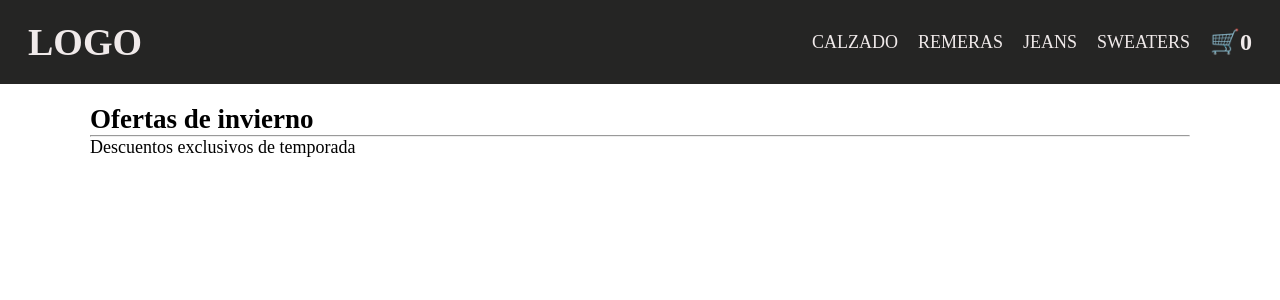
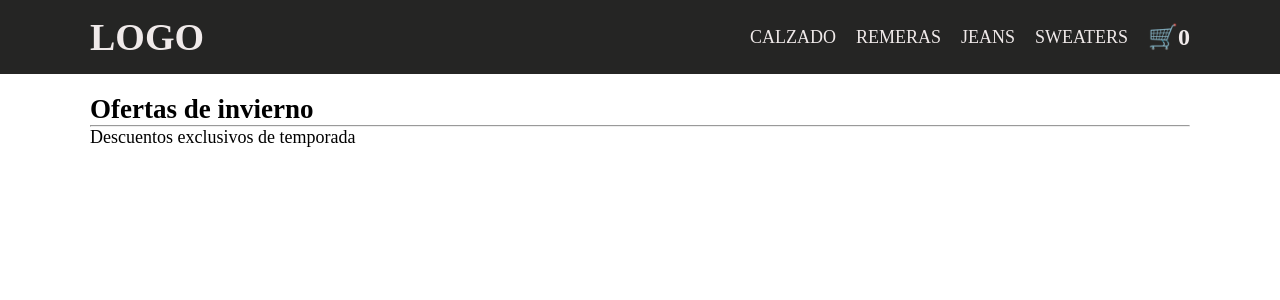
Before and after one commit to FrancoAvolio/PreEntrega2Avolio, a React (Vite) app: page / in a window 1280 px wide. Shown: the top 300 px of the page. Built offline with nearby package versions, Linux system fonts and the light colour scheme.

Commit message:
added sass

```diff
--- a/package.json
+++ b/package.json
@@ -11,7 +11,8 @@
   },
   "dependencies": {
     "react": "^18.2.0",
-    "react-dom": "^18.2.0"
+    "react-dom": "^18.2.0",
+    "sass": "^1.62.1"
   },
   "devDependencies": {
     "@types/react": "^18.0.28",
--- a/src/App.css
+++ b/src/App.css
@@ -3,58 +3,3 @@
     padding: 0;
     box-sizing: border-box;
 }
-
-.header{
-    background-color: #252524;
-}
-.header-logo{
-    font-size: 38px;
-    font-weight: 600;
-    color: rgb(240, 234, 234);
-}
-.header-container{
-    margin: 0 auto;
-    padding: 20px 28px;
-    display: flex;
-    justify-content: space-between;
-    align-items: center;
-}
-
-.navbar{
-    display: flex;
-    gap: 20px;
-    align-items: center;
-}
-
-.nav-link{
-    color: rgb(240, 234, 234);
-    font-size: 18px;
-    text-transform: uppercase;
-    text-decoration: none;
-    transition: all linear 0.2s;
-}
-
-.nav-link:hover{
-    text-decoration: underline aliceblue;
-    color: aliceblue;
-}
-
-.cart{
-    cursor: pointer;
-    color: rgb(240, 234, 234);
-}
-
-.item-container{
-    max-width: 1100px;
-    margin: 0 auto;
-    padding: 20px 0;
-    font-size: 18px;
-}
-
-.item-container h2{
-    color: black;
-}
-
-.item-container p{
-    color: black;
-}
--- a/src/components/CartWidget/CartWidget.jsx
+++ b/src/components/CartWidget/CartWidget.jsx
@@ -1,4 +1,4 @@
-
+import "./CartWidget.scss"
 const CartWidget = () => {
   return (
     <>
--- /dev/null
+++ b/src/components/CartWidget/CartWidget.scss
@@ -0,0 +1,4 @@
+.cart {
+    cursor: pointer;
+    color: rgb(240, 234, 234);
+}
--- a/src/components/Header/Header.jsx
+++ b/src/components/Header/Header.jsx
@@ -1,9 +1,10 @@
 import Navbar from "../Navbar/Navbar"
+import "./Header.scss"
 const Header = () => {
   return (
     <header className="header">
         <div className="header-container">
-            <h1 className="header-logo">LOGO</h1>
+            <a href="#" className="header-logo">LOGO</a>
             <Navbar/>
             </div>
     </header>
--- /dev/null
+++ b/src/components/Header/Header.scss
@@ -0,0 +1,15 @@
+.header {
+    background-color: #252524;
+    .header-container {
+            margin: 0 auto;
+            padding: 15px 0;
+            display: flex;
+            justify-content: space-between;
+            align-items: center;
+            max-width: 1100px;}
+            .header-logo {
+                    font-size: 38px;
+                    font-weight: 600;
+                    color: rgb(240, 234, 234);
+                    text-decoration: none;}
+}
--- a/src/components/ItemListContainer/ItemListContainer.jsx
+++ b/src/components/ItemListContainer/ItemListContainer.jsx
@@ -1,9 +1,9 @@
-
+import "./ItemListContainer.scss"
 const ItemListContainer = ({greeting}) => {
   return (
     <div className="item-container">
         <h2>Ofertas de invierno</h2>
-        <hr />
+        <hr/>
         <p>{greeting}</p>
     </div>
   )
--- /dev/null
+++ b/src/components/ItemListContainer/ItemListContainer.scss
@@ -0,0 +1,12 @@
+.item-container {
+    max-width: 1100px;
+    margin: 0 auto;
+    padding: 20px 0;
+    font-size: 18px;
+    .item-container h2 {
+            color: black;
+        }
+                .item-container p {
+                    color: black;
+                }
+}
--- a/src/components/Navbar/Navbar.jsx
+++ b/src/components/Navbar/Navbar.jsx
@@ -1,5 +1,5 @@
 import CartWidget from "../CartWidget/CartWidget"
-
+import "./Navbar.scss"
 const Navbar = () => {
   return (
     <div>
--- /dev/null
+++ b/src/components/Navbar/Navbar.scss
@@ -0,0 +1,17 @@
+.navbar {
+    display: flex;
+    gap: 20px;
+    align-items: center;
+    .nav-link {
+            color: rgb(240, 234, 234);
+            font-size: 18px;
+            text-transform: uppercase;
+            text-decoration: none;
+            transition: all linear 0.3s;
+        }
+}
+.nav-link:hover {
+    -webkit-text-decoration: underline aliceblue;
+    text-decoration: underline aliceblue;
+    color: aliceblue;
+}
```
Also changed, not shown: 1 other file (tests, documents, lock files or other folders).
